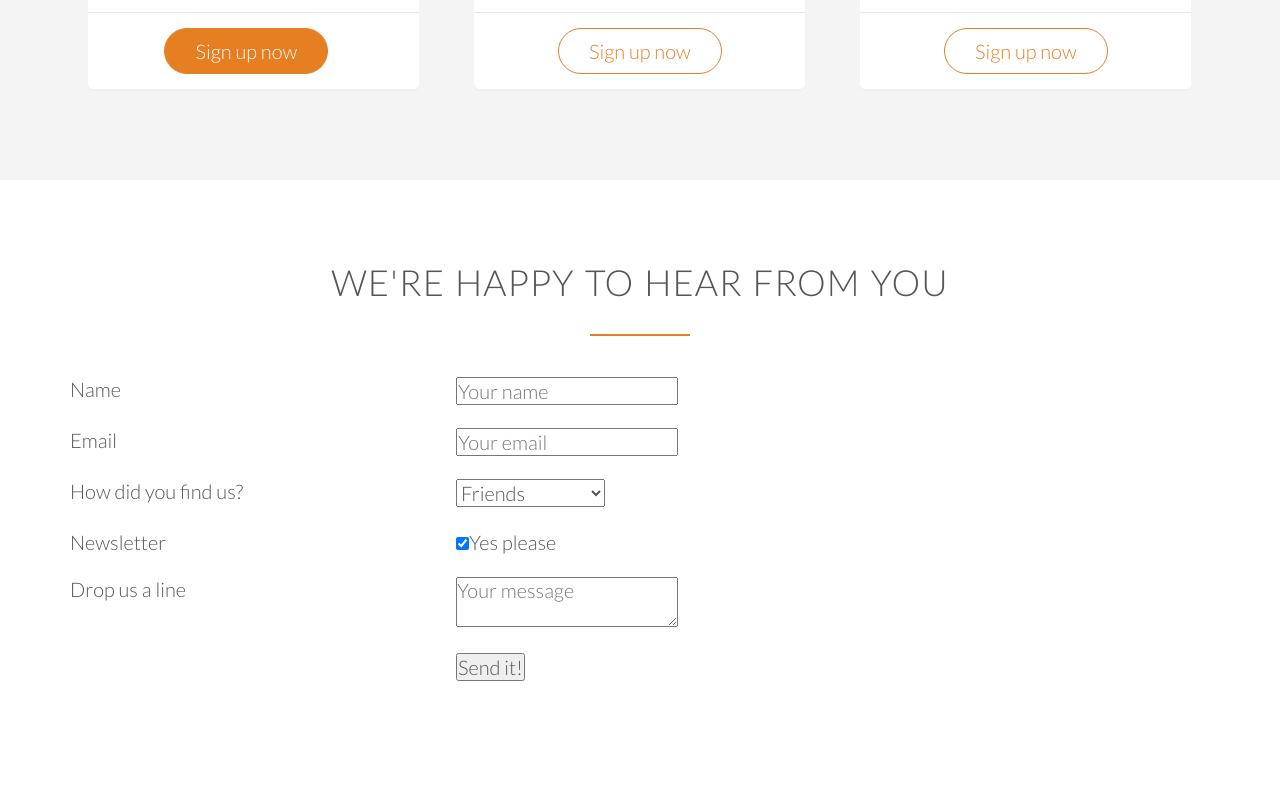
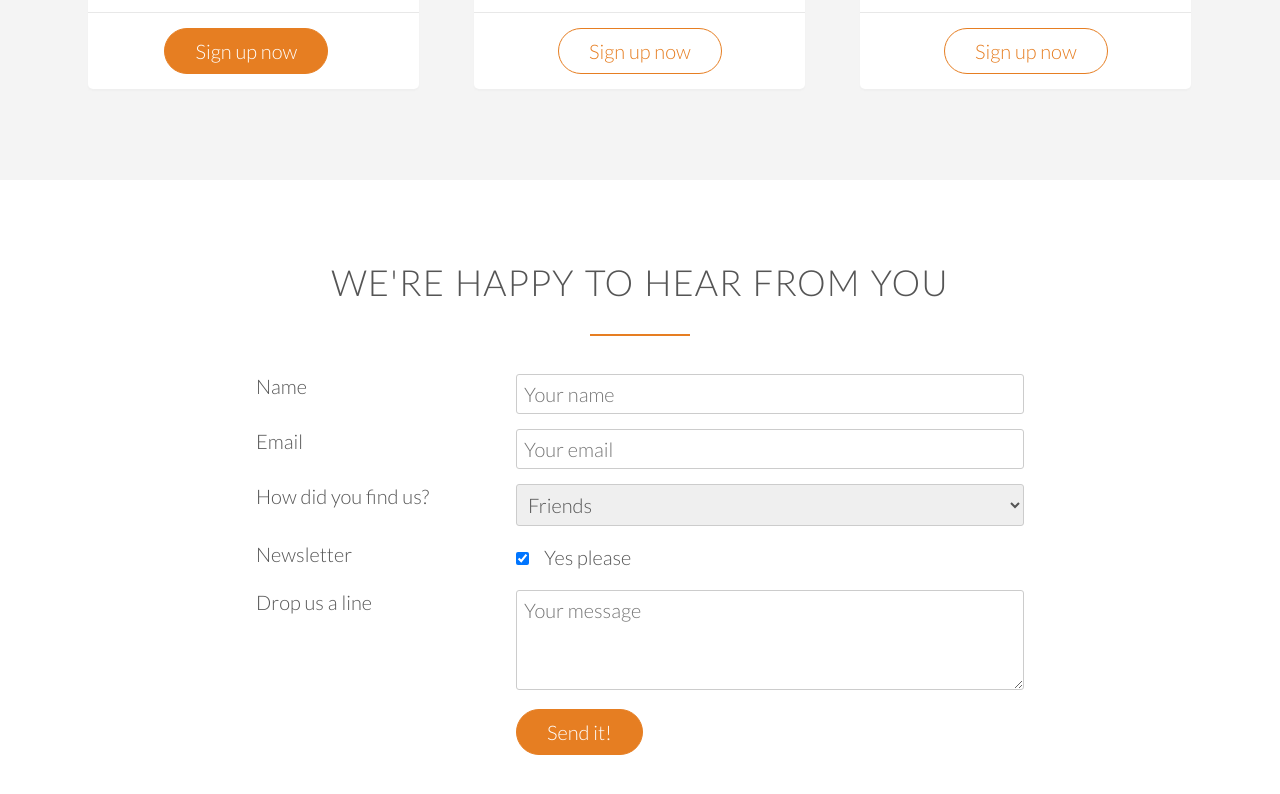
Before and after one commit to Falence/omnifood-website, a plain HTML site: page index.html in a window 1280 px wide. Shown: the part 4500-5294 px from the top of the page. Before the commit the page ends 5273 px from the top, so only its background shows below. Drawn offline with Linux system fonts and the light colour scheme; files whose address does not match are found by name.

Commit message:
Building the contact form section - css

```diff
--- a/resources/css/style.css
+++ b/resources/css/style.css
@@ -140,7 +140,8 @@ a:active {
 
 /* ----- BUTTONS ----- */
 .btn:link,
-.btn:visited {
+.btn:visited,
+input[type=submit] {
   display: inline-block;
   padding: 10px 30px;
   font-weight: 300;
@@ -150,7 +151,8 @@ a:active {
 }
 
 .btn-full:link,
-.btn-full:visited {
+.btn-full:visited,
+  input[type=submit] {
   background-color: #e67e22;
   border: 1px solid #e67e22;
   color: #fff;
@@ -164,7 +166,9 @@ a:active {
 }
 
 .btn:hover,
-.btn:active {
+.btn:active,
+input[type=submit]:hover,
+input[type=submit]:active {
   background-color: #cf6d17;
 }
 
@@ -450,3 +454,34 @@ cite img {
 .plan-box ul li {
   padding: 5px 0;
 }
+
+/********************************************************/
+/* FORM */
+/********************************************************/
+
+.section-form {
+  width: 60%;
+  margin: 0 auto;
+}
+
+input[type=text],
+input[type=email],
+select,
+textarea {
+  width: 100%;
+  border-radius: 3px;
+  padding: 7px;
+  border: 1px solid #ccc;
+}
+
+textarea {
+  height: 100px;
+}
+
+input[type=checkbox] {
+  margin: 10px 15px 10px 0;
+}
+
+*:focus {
+  outline: none;
+}
```
